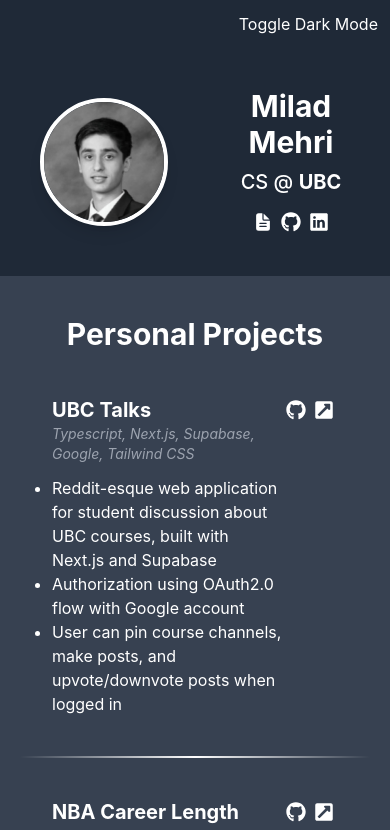
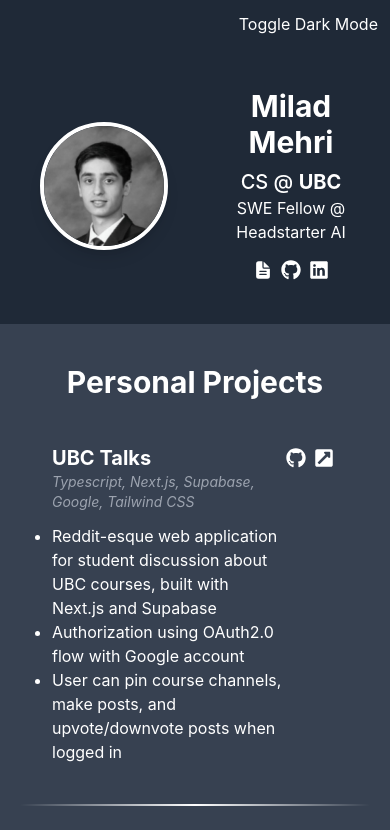
Before and after one commit to milad-mehri/milad-mehri.github.io, a React (Create React App) app: page / in a window 390 px wide. Shown: the top 830 px of the page. Built offline with nearby package versions, Linux system fonts and the light colour scheme.

Commit message:
Mobile friendly

```diff
--- a/src/components/Intro.jsx
+++ b/src/components/Intro.jsx
@@ -23,6 +23,7 @@ const Intro = () => {
             UBC
           </a>
         </h2>
+        <h2>SWE Fellow @ Headstarter AI</h2>
         {/* <h2 className="text-xl font-medium">Computer Science Student</h2> */}
 
         <div className="mt-3 flex text-white cente justify-center">
```
